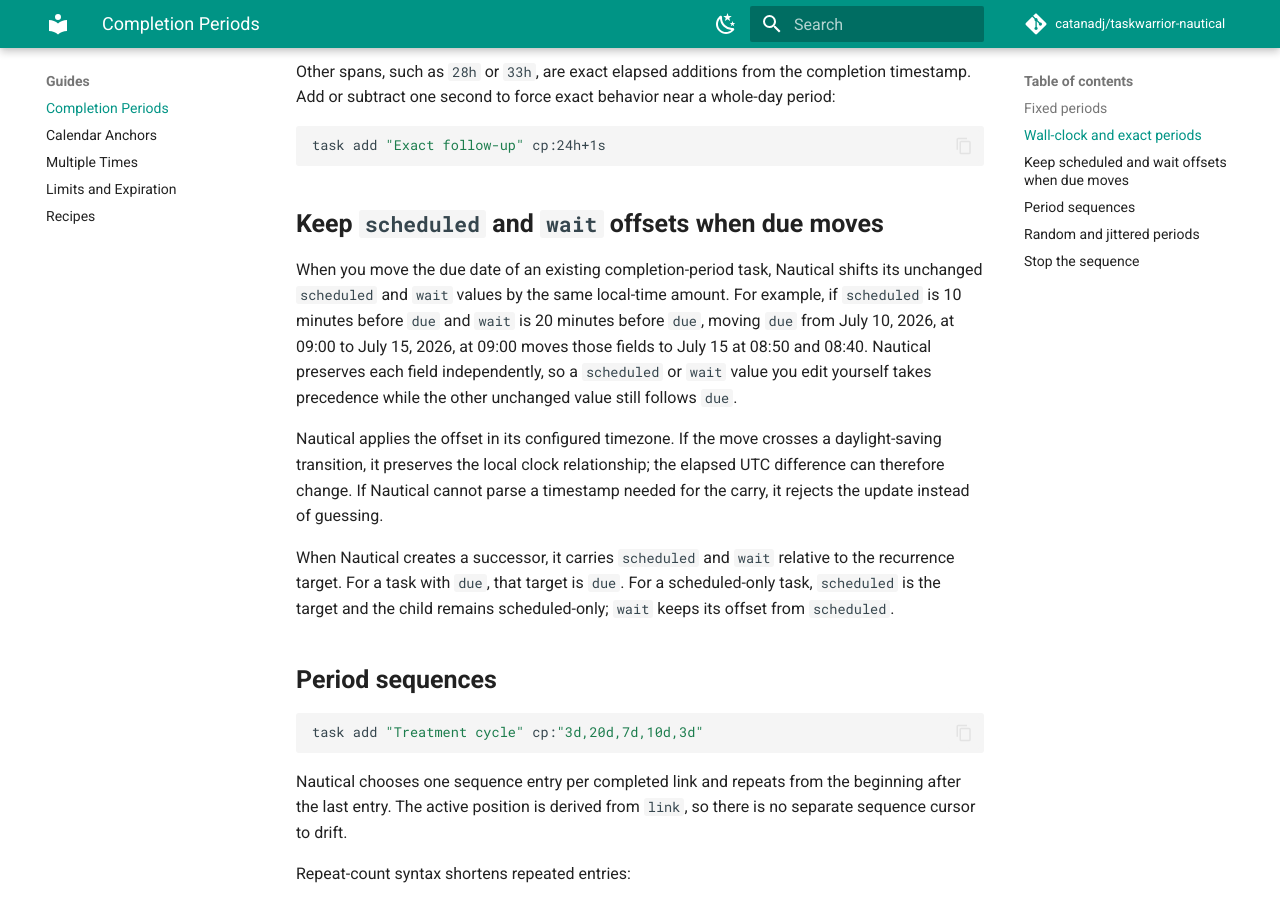
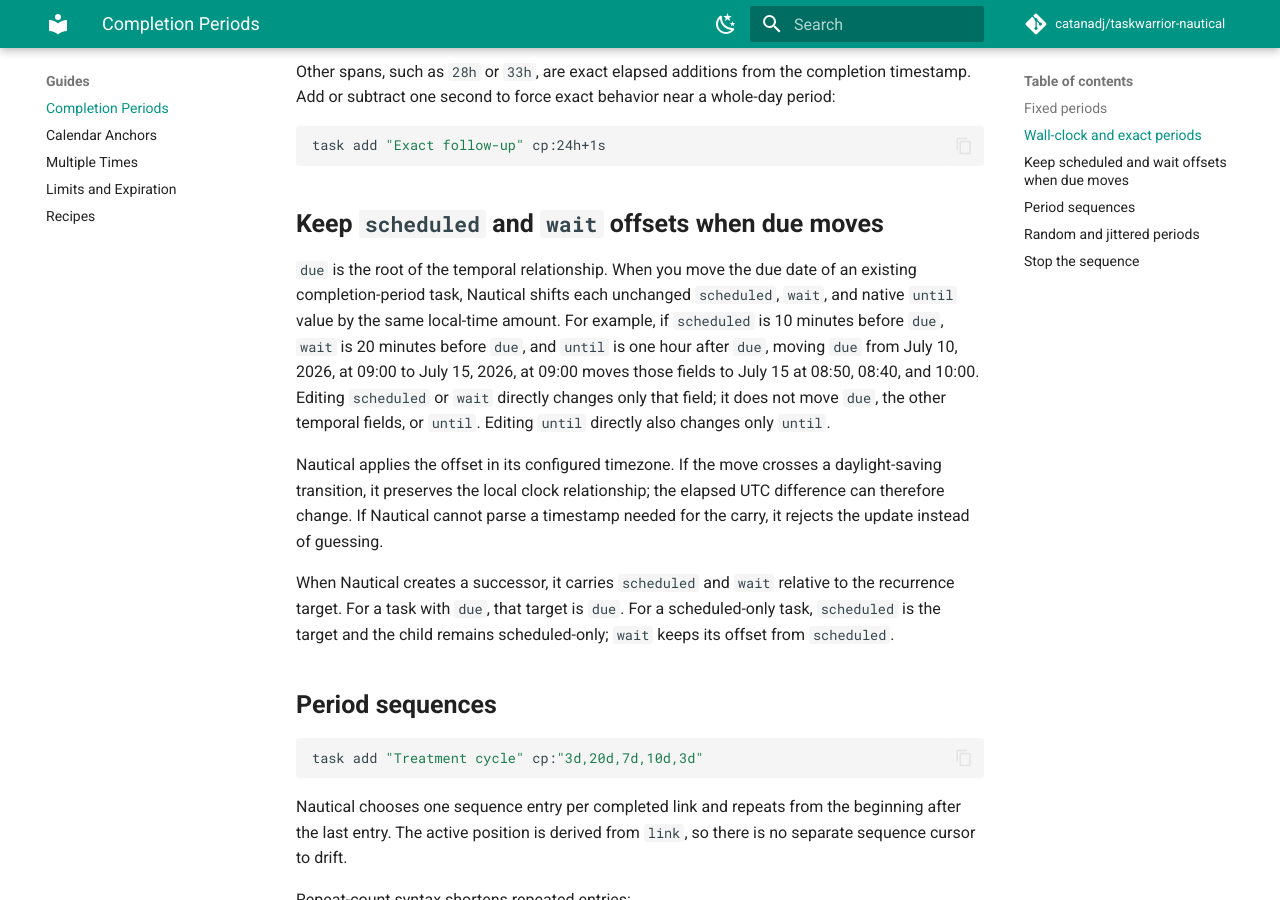
Before and after one commit to catanadj/taskwarrior-nautical, an MkDocs documentation site: the page built from docs/guides/completion-periods.md, in a window 1280 px wide and 900 px high, scrolled down 570 px. Built offline with MkDocs 1.6.1 and Material for MkDocs 9.7.7, drawn with Linux system fonts in a browser that asks for light colours; comment, search, counter and statistics services are not loaded.

```diff
--- a/docs/guides/completion-periods.md
+++ b/docs/guides/completion-periods.md
@@ -27,13 +27,15 @@
 
 ## Keep `scheduled` and `wait` offsets when due moves
 
-When you move the due date of an existing completion-period task, Nautical
-shifts its unchanged `scheduled` and `wait` values by the same local-time
-amount. For example, if `scheduled` is 10 minutes before `due` and `wait` is
-20 minutes before `due`, moving `due` from July 10, 2026, at 09:00 to July 15,
-2026, at 09:00 moves those fields to July 15 at 08:50 and 08:40. Nautical
-preserves each field independently, so a `scheduled` or `wait` value you edit
-yourself takes precedence while the other unchanged value still follows `due`.
+`due` is the root of the temporal relationship. When you move the due date of
+an existing completion-period task, Nautical shifts each unchanged `scheduled`,
+`wait`, and native `until` value by the same local-time amount. For example, if
+`scheduled` is 10 minutes before `due`, `wait` is 20 minutes before `due`, and
+`until` is one hour after `due`, moving `due` from July 10, 2026, at 09:00 to
+July 15, 2026, at 09:00 moves those fields to July 15 at 08:50, 08:40, and
+10:00. Editing `scheduled` or `wait` directly changes only that field; it does
+not move `due`, the other temporal fields, or `until`. Editing `until` directly
+also changes only `until`.
 
 Nautical applies the offset in its configured timezone. If the move crosses a
 daylight-saving transition, it preserves the local clock relationship; the
```
Also changed, not shown: 1 other file.
